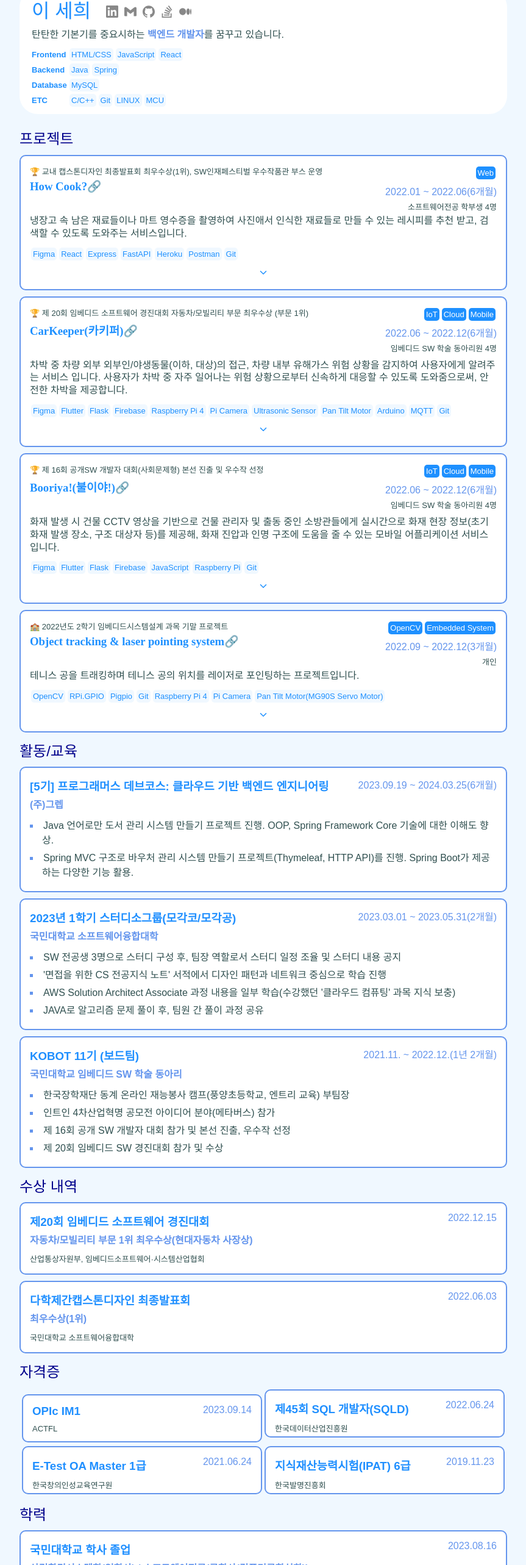
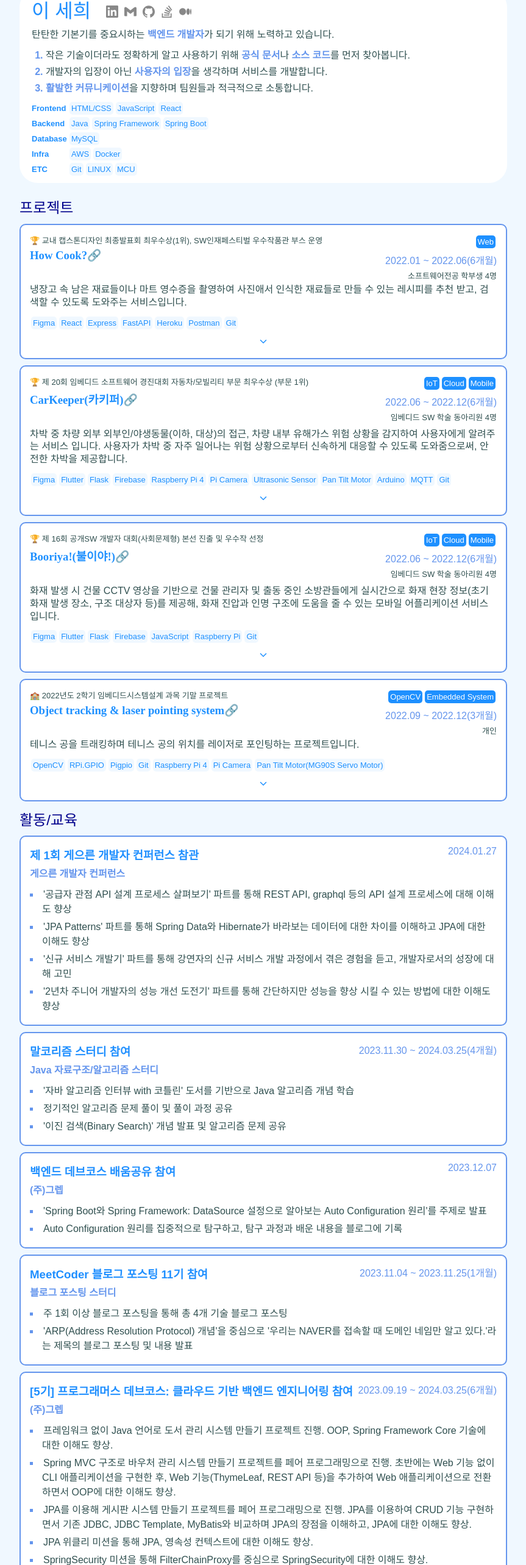
Before and after one commit to Sehee-Lee-01/Sehee-Lee-01.github.io, a React (Create React App) app: page / in a window 1280 px wide. Shown: the part 99-2665 px from the top of the page at 61% size, without its empty margins (208-1071 px from the left). Built offline with nearby package versions, Linux system fonts and the light colour scheme; a web font is replaced by a local one.

Commit message:
feat: 초안 작성

```diff
--- a/src/assets/json/activity.json
+++ b/src/assets/json/activity.json
@@ -1,18 +1,65 @@
 {
   "items": [
     {
-      "id": 1,
-      "name": "[5기] 프로그래머스 데브코스: 클라우드 기반 백엔드 엔지니어링",
+      "id": 7,
+      "name": "제 1회 게으른 개발자 컨퍼런스 참관",
+      "agency": "게으른 개발자 컨퍼런스",
+      "date": "2024.01.27",
+      "work": [
+        "'공급자 관점 API 설계 프로세스 살펴보기' 파트를 통해 REST API, graphql 등의 API 설계 프로세스에 대해 이해도 향상",
+        "'JPA Patterns' 파트를 통해 Spring Data와 Hibernate가 바라보는 데이터에 대한 차이를 이해하고 JPA에 대한 이해도 향상",
+        "'신규 서비스 개발기' 파트를 통해 강연자의 신규 서비스 개발 과정에서 겪은 경험을 듣고, 개발자로서의 성장에 대해 고민",
+        "'2년차 주니어 개발자의 성능 개선 도전기' 파트를 통해 간단하지만 성능을 향상 시킬 수 있는 방법에 대한 이해도 향상"
+      ]
+    },
+    {
+      "id": 6,
+      "name": "말코리즘 스터디 참여",
+      "agency": "Java 자료구조/알고리즘 스터디",
+      "date": "2023.11.30 ~ 2024.03.25(4개월)",
+      "work": [
+        "'자바 알고리즘 인터뷰 with 코틀린' 도서를 기반으로 Java 알고리즘 개념 학습",
+        "정기적인 알고리즘 문제 풀이 및 풀이 과정 공유",
+        "'이진 검색(Binary Search)' 개념 발표 및 알고리즘 문제 공유"
+      ]
+    },
+    {
+      "id": 5,
+      "name": "백엔드 데브코스 배움공유 참여",
+      "agency": "(주)그렙",
+      "date": "2023.12.07",
+      "work": [
+        "'Spring Boot와 Spring Framework: DataSource 설정으로 알아보는 Auto Configuration 원리'를 주제로 발표",
+        "Auto Configuration 원리를 집중적으로 탐구하고, 탐구 과정과 배운 내용을 블로그에 기록"
+      ]
+    },
+    {
+      "id": 4,
+      "name": "MeetCoder 블로그 포스팅 11기 참여",
+      "agency": "블로그 포스팅 스터디",
+      "date": "2023.11.04 ~ 2023.11.25(1개월)",
+      "work": [
+        "주 1회 이상 블로그 포스팅을 통해 총 4개 기술 블로그 포스팅",
+        "'ARP(Address Resolution Protocol) 개념'을 중심으로 '우리는 NAVER를 접속할 때 도메인 네임만 알고 있다.'라는 제목의 블로그 포스팅 및 내용 발표"
+      ]
+    },
+    {
+      "id": 3,
+      "name": "[5기] 프로그래머스 데브코스: 클라우드 기반 백엔드 엔지니어링 참여",
       "agency": "(주)그렙",
       "date": "2023.09.19 ~ 2024.03.25(6개월)",
       "work": [
-        "Java 언어로만 도서 관리 시스템 만들기 프로젝트 진행. OOP, Spring Framework Core 기술에 대한 이해도 향상.",
-        "Spring MVC 구조로 바우처 관리 시스템 만들기 프로젝트(Thymeleaf, HTTP API)를 진행. Spring Boot가 제공하는 다양한 기능 활용."
+        "프레임워크 없이 Java 언어로 도서 관리 시스템 만들기 프로젝트 진행. OOP, Spring Framework Core 기술에 대한 이해도 향상.",
+        "Spring MVC 구조로 바우처 관리 시스템 만들기 프로젝트를 페어 프로그래밍으로 진행. 초반에는 Web 기능 없이 CLI 애플리케이션을 구현한 후, Web 기능(ThymeLeaf, REST API 등)을 추가하여 Web 애플리케이션으로 전환하면서 OOP에 대한 이해도 향상.",
+        "JPA를 이용해 게시판 시스템 만들기 프로젝트를 페어 프로그래밍으로 진행. JPA를 이용하여 CRUD 기능 구현하면서 기존 JDBC, JDBC Template, MyBatis와 비교하며 JPA의 장점을 이해하고, JPA에 대한 이해도 향상.",
+        "JPA 위클리 미션을 통해 JPA, 영속성 컨텍스트에 대한 이해도 향상.",
+        "SpringSecurity 미션을 통해 FilterChainProxy를 중심으로 SpringSecurity에 대한 이해도 향상.",
+        "2명 이상의 페어 프로그래밍으로 Short-URL 서비스 만들기 프로젝트 진행. Redirect와 Forward의 차이점을 이해하고, URL 단축 알고리즘에 대한 이해도 향상."
       ]
     },
     {
       "id": 2,
-      "name": "2023년 1학기 스터디소그룹(모각코/모각공)",
+      "name": "2023년 1학기 스터디소그룹(모각코/모각공) 운영 및 참여",
       "agency": "국민대학교 소프트웨어융합대학",
       "date": "2023.03.01 ~ 2023.05.31(2개월)",
       "url": "https://changeable-haumea-0bb.notion.site/5ae534fab383492686d529d09511c047",
@@ -24,8 +71,8 @@
       ]
     },
     {
-      "id": 3,
-      "name": "KOBOT 11기 (보드팀)",
+      "id": 1,
+      "name": "KOBOT 11기(보드팀) 참여",
       "agency": "국민대학교 임베디드 SW 학술 동아리",
       "date": "2021.11. ~ 2022.12.(1년 2개월)",
       "work": [
--- a/src/assets/json/skill.json
+++ b/src/assets/json/skill.json
@@ -8,7 +8,7 @@
     {
       "id": 2,
       "name": "Backend",
-      "skill": ["Java", "Spring"]
+      "skill": ["Java", "Spring Framework", "Spring Boot"]
     },
     {
       "id": 3,
@@ -17,8 +17,13 @@
     },
     {
       "id": 4,
+      "name": "Infra",
+      "skill": ["AWS", "Docker"]
+    },
+    {
+      "id": 5,
       "name": "ETC",
-      "skill": ["C/C++", "Git", "LINUX", "MCU"]
+      "skill": ["Git", "LINUX", "MCU"]
     }
   ]
 }
--- a/src/components/contact/Contact.tsx
+++ b/src/components/contact/Contact.tsx
@@ -46,7 +46,24 @@
           <h1>이 세희</h1>
           <ul className="contact-list">{infoList}</ul>
           <p id="introduce">
-            탄탄한 기본기를 중요시하는 <b>백엔드 개발자</b>를 꿈꾸고 있습니다.
+            <span>
+              탄탄한 기본기를 중요시하는 <b>백엔드 개발자</b>가 되기 위해
+              노력하고 있습니다.
+            </span>
+            <ol id="myRule">
+              <li>
+                작은 기술이더라도 정확하게 알고 사용하기 위해 <b>공식 문서</b>나{' '}
+                <b>소스 코드</b>를 먼저 찾아봅니다.
+              </li>
+              <li>
+                개발자의 입장이 아닌 <b>사용자의 입장</b>을 생각하며 서비스를
+                개발합니다.
+              </li>
+              <li>
+                <b>활발한 커뮤니케이션</b>을 지향하며 팀원들과 적극적으로
+                소통합니다.
+              </li>
+            </ol>
           </p>
           <ul className="skill-list">{skillList}</ul>
         </div>
--- a/src/components/contact/style.css
+++ b/src/components/contact/style.css
@@ -8,7 +8,7 @@
     vertical-align: top;
     display: inline-block;
     margin: 10px 0px 10px 20px;
-    width: 500px;
+    /* width: 530px; */
 }
 
 #info-box>h1 {
@@ -68,3 +68,12 @@
 .icon:hover * {
     fill: dodgerblue;
 }
+
+#myRule {
+    margin-top: 10px;
+    margin-left: 20px;
+}
+
+#myRule>li {
+    margin: 3px;
+}
```
